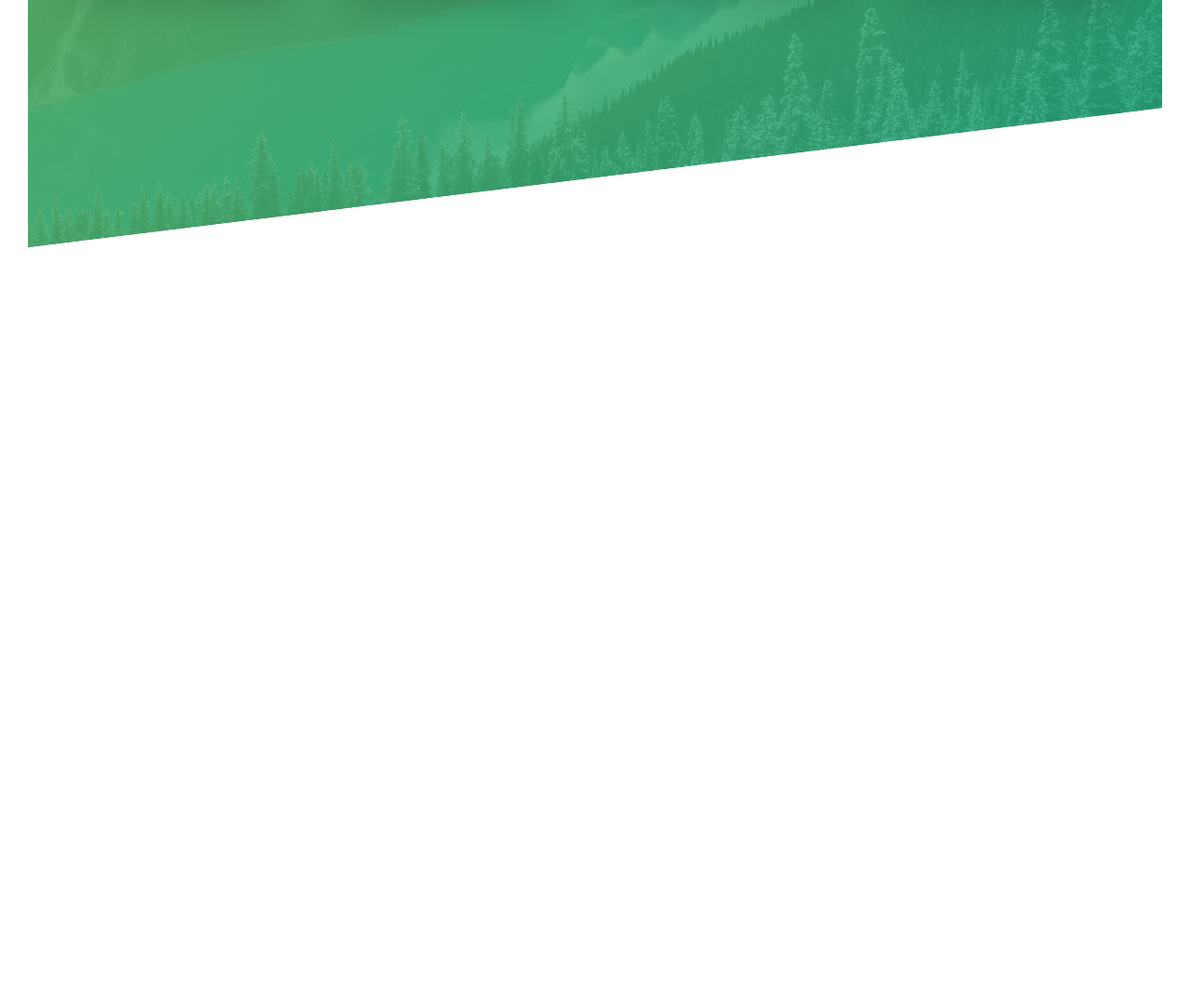
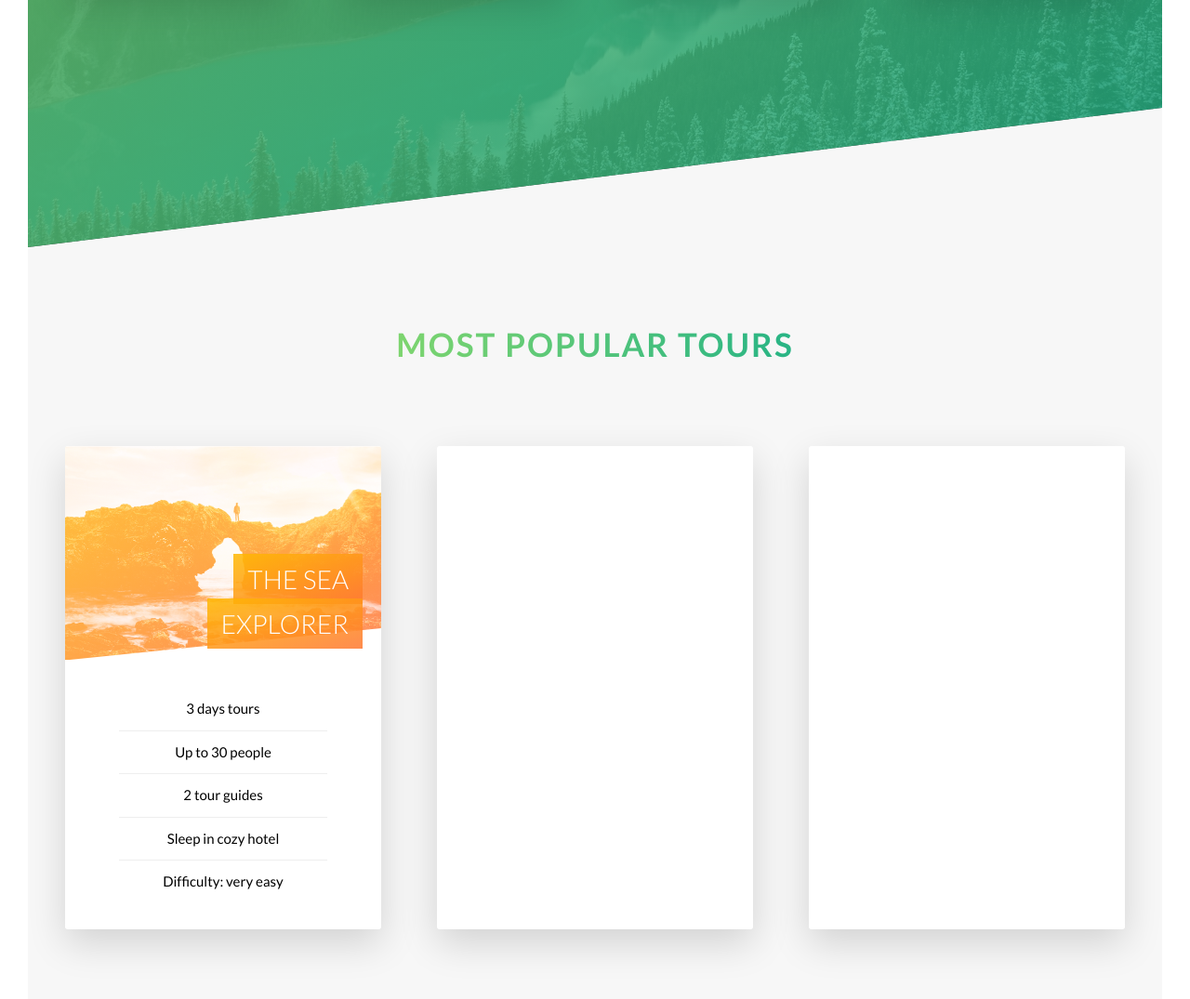
Before and after one commit to jvpereirarocha/natours, a website: page index.html in a window 1280 px wide. Shown: the part 2098-3173 px from the top of the page at 93% size. Before the commit the page ends 2364 px from the top, so only its background shows below. Drawn offline with Linux system fonts and the light colour scheme.

Commit message:
create component card in the section tour

```diff
--- a/index.html
+++ b/index.html
@@ -108,6 +108,57 @@
                     </div>
                 </div>
             </section>
+            <section class="section-tours">
+                <div class="u-center-text u-margin-bottom-big">
+                    <h2 class="heading-secondary">
+                        Most popular tours
+                    </h2>
+                </div>
+                <div class="row">
+                    <div class="col-1-of-3">
+                        <div class="card">
+                            <div class="card__side card__side--front card__side--front-sea">
+                                <div class="card__picture card__picture--sea">&nbsp; </div>
+                                <h4 class="card__heading card__heading--sea">
+                                    <span class="card__heading-span card__heading-span--sea">
+                                        The Sea Explorer
+                                    </span>
+                                </h4>
+                                <div class="card__details card__details--sea">
+                                    <ul>
+                                        <li>3 days tours</li>
+                                        <li>Up to 30 people</li>
+                                        <li>2 tour guides</li>
+                                        <li>Sleep in cozy hotel</li>
+                                        <li>Difficulty: very easy</li>
+                                    </ul>
+                                </div>
+                            </div>
+                            <div class="card__side card__side--back card__side--back-sea">
+                                <div class="card__cta">
+                                    <div class="card__price-box">
+                                        <p class="card__price-only">Only</p>
+                                        <p class="card__price-value">$297</p>
+                                    </div>
+                                    <a href="#" class="btn btn--white">Book now!</a>
+                                </div>
+                            </div>
+                        </div>
+                    </div>
+                    <div class="col-1-of-3">
+                        <div class="card">
+                            <div class="card__side card__side--front card__side--front-forest">text</div>
+                            <div class="card__side card__side--back card__side--back-forest">text</div>
+                        </div>
+                    </div>
+                    <div class="col-1-of-3">
+                        <div class="card">
+                            <div class="card__side card__side--front card__side--front-snow">text</div>
+                            <div class="card__side card__side--back card__side--back-snow">text</div>
+                        </div>
+                    </div>
+                </div>
+            </section>
         </main>
     </body>
 </html>
--- a/sass/abstracts/_variables.scss
+++ b/sass/abstracts/_variables.scss
@@ -6,6 +6,11 @@ $color-gray-dark: #777;
 $color-white: #fff;
 $color-black: #000;
 $color-gray-light: #f7f7f7;
+$color-gray-secondary: #eee;
+$color-secondary-light: #ffb900;
+$color-secondary-dark: #ff7730;
+$color-tertiary-light: #2998ff;
+$color-tertiary-dark: #5643fa;
 
 // Font
 $default-font-size: 1.6rem;
--- /dev/null
+++ b/sass/components/_card.scss
@@ -0,0 +1,126 @@
+.card {
+    height: 52rem;
+    perspective: 150rem;
+    -moz-perspective: 150rem;
+    position: relative;
+
+    &__side {
+        width: 100%;
+        height: 52rem;
+        transition: all .8s ease;
+        font-size: 2rem;
+        position: absolute;
+        top: 0;
+        left: 0;
+        color: $color-white;
+        backface-visibility: hidden;
+        border-radius: 3px;
+        overflow: hidden;
+        box-shadow: 0 1.5rem 4rem rgba($color-black, .15);
+
+        &--front {
+            background-color: $color-white;
+            transform: rotateY(0);
+        }
+
+        &--back {
+            transform: rotateY(180deg);
+
+            &-sea {
+                background-image: linear-gradient(to right bottom, $color-secondary-light, $color-secondary-dark);
+            }
+        }
+    }
+
+    &:hover &__side--front {
+        transform: rotateY(-180deg);
+    }
+
+    &:hover &__side--back {
+        transform: rotateY(0);
+    }
+
+    // Front style
+    &__picture {
+        background-size: cover;
+        height: 23rem;
+        background-blend-mode: screen;
+        -webkit-clip-path: polygon(0 0, 100% 0, 100% 85%, 0 100%);
+        clip-path: polygon(0 0, 100% 0, 100% 85%, 0 100%);
+        &--sea {
+            background-image: linear-gradient(to right bottom, $color-secondary-light, $color-secondary-dark),
+            url('../img/nat-5.jpg');
+        }
+    }
+
+    &__heading {
+        font-size: 2.8rem;
+        font-weight: 300;
+        text-transform: uppercase;
+        color: $color-white;
+        text-align: right;
+        position: absolute;
+        top: 12rem;
+        right: 2rem;
+        width: 66%;
+    }
+
+    &__heading-span {
+        padding: 1rem 1.5rem;
+        -webkit-box-decoration-break: clone;
+        box-decoration-break: clone;
+        &--sea {
+            background-image: linear-gradient(to right bottom,
+            rgba($color-secondary-light, .85),
+            rgba($color-secondary-dark, .85));
+        }
+    }
+
+    &__details {
+
+        padding: 3rem;
+
+        ul {
+            list-style: none;
+            width: 80%;
+            margin: 0 auto;
+
+            li {
+                text-align: center;
+                font-size: 1.5rem;
+                padding: 1rem;
+                color: $color-black;
+
+                &:not(:last-child) {
+                    border-bottom: 1px solid $color-gray-secondary;
+                }
+            }
+        }
+    }
+
+    // Back style
+    &__cta {
+        position: absolute;
+        top: 50%;
+        left: 50%;
+        transform: translate(-50%, -50%);
+        text-align: center;
+        width: 90%;
+    }
+
+    &__price-box {
+        margin-bottom: 8rem;
+        text-align: center;
+        color: $color-white;
+    }
+
+    &__price-only {
+        font-size: 1.4rem;
+        text-transform: uppercase;
+    }
+
+    &__price-value {
+        font-size: 6rem;
+        font-weight: 100;
+    }
+}
--- a/sass/layout/_header.scss
+++ b/sass/layout/_header.scss
@@ -9,6 +9,7 @@
 
     background-size: cover;
     background-position: top;
+    -webkit-clip-path: polygon(0 0, 100% 0, 100% 75%, 0 100%);
     clip-path: polygon(0 0, 100% 0, 100% 75%, 0 100%);
 
     &__logo-box {
--- a/sass/main.scss
+++ b/sass/main.scss
@@ -8,6 +8,7 @@
 @import "base/utilities";
 
 @import "components/button";
+@import "components/card";
 @import "components/composition";
 @import "components/feature-box";
 
--- a/sass/pages/_home.scss
+++ b/sass/pages/_home.scss
@@ -19,3 +19,9 @@
         transform: skewY(7deg);
     }
 }
+
+.section-tours {
+    background-color: $color-gray-light;
+    padding: 25rem 0 50rem 0;
+    margin-top: -10rem;
+}
```
Also changed, not shown: css/style.css.
